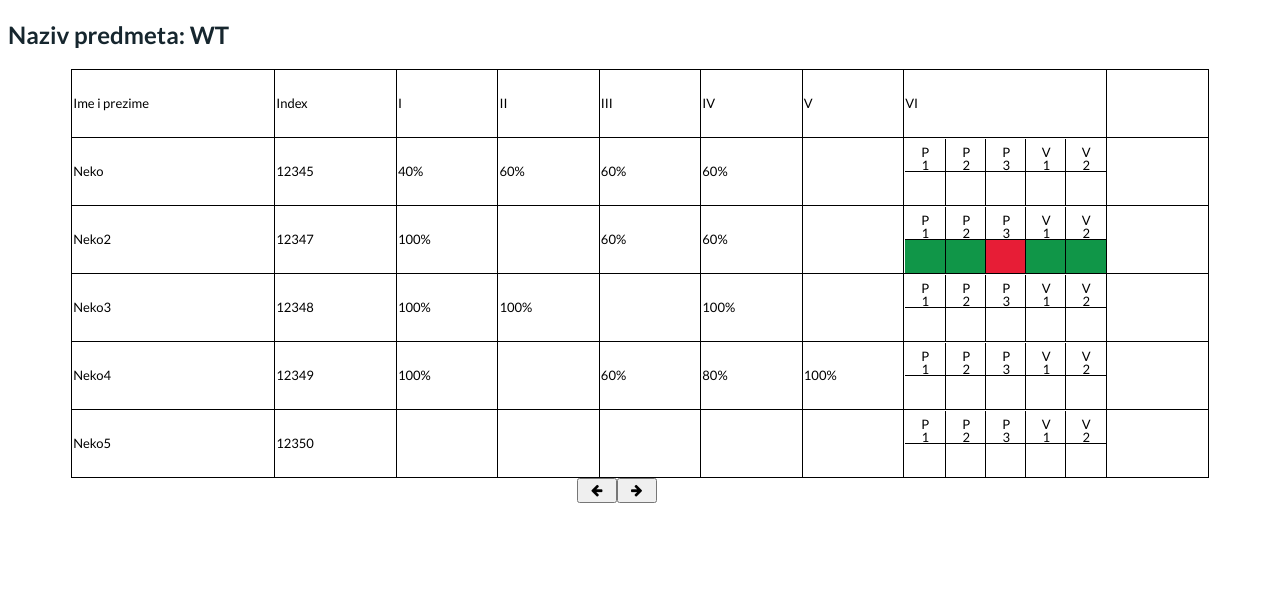
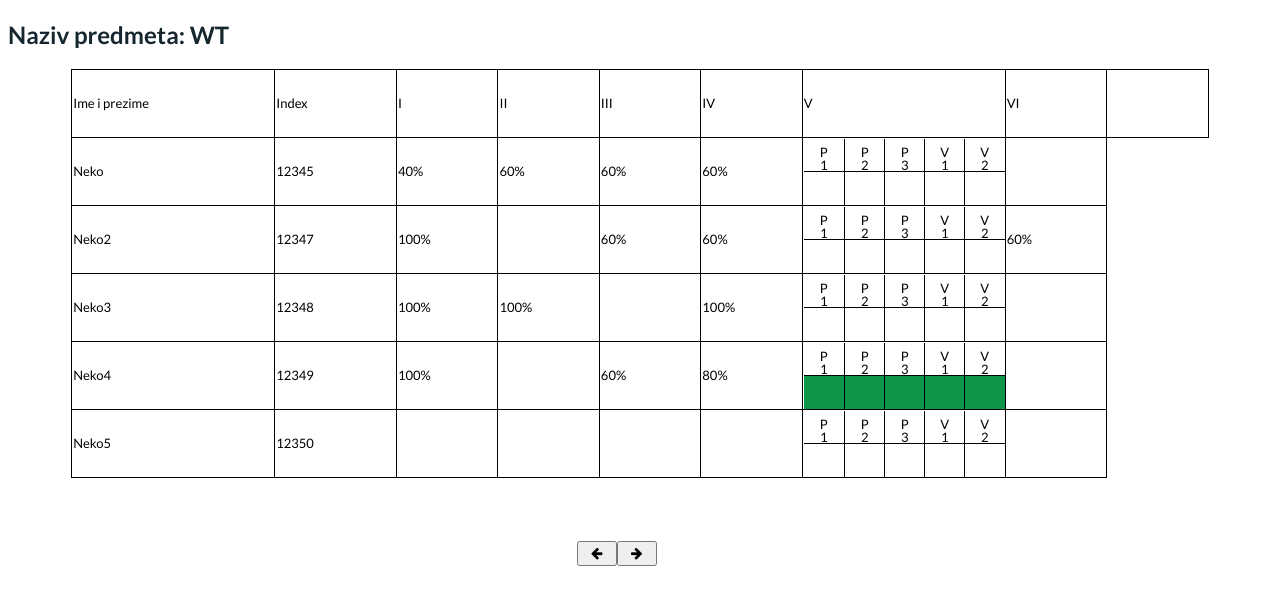
Before and after one commit to selmakurtovic4/AttendanceTrackerApp, a plain HTML site: page html/prisustvo.html in a window 1280 px wide. Drawn offline with Linux system fonts and the light colour scheme.

Commit message:
ispravke

```diff
--- a/css/prisustvo.css
+++ b/css/prisustvo.css
@@ -37,6 +37,7 @@ button{
 
   width: 40px;
   height: 25px;
+  margin-top: 5%;
 }
 
 .button-prethodni{
--- a/scripts/TabelaPrisustvo.js
+++ b/scripts/TabelaPrisustvo.js
@@ -37,7 +37,7 @@ let TabelaPrisustvo = function (divRef, podaci) {
 
            if(podaci.prisustva[i].predavanja<0 || podaci.prisustva[i].vjezbe<0)
            return false;
-           if(podaci.prisustva[i].predavanja>podaci.predavanja || podaci.prisustva[i].vjezbe>podaci.vjezbe)
+           if(podaci.prisustva[i].predavanja>podaci.brojPredavanjaSedmicno || podaci.prisustva[i].vjezbe>podaci.brojVjezbiSedmicno)
            return false;
             //Postoji prisustvo za studenta koji nije u listi studenata
            if( listaStudenata.filter(item=>item==podaci.prisustva[i].index).length==0)
@@ -122,20 +122,18 @@ for(var i=0; i<brojStudenata; i++){
      let ubacenaCell=row.insertCell();
      nacrtajKolonu(row,j,ubacenaCell,i);
       }
-   // nacrtajObicneKolone(brojSedmica-1, tr,1,i);
+
    let ubacenaCell=row.insertCell();
      ubacenaCell.className="trenutna-sedmica";
     nacrtajTrenutnuKolonu(brojSedmica,ubacenaCell,i);
-    let sirokaCell=row.insertCell(-1);
+    /*let sirokaCell=row.insertCell(-1);
     sirokaCell.textContent="";
-   // row.insertCell(sirokaCell);
+
    sirokaCell.className="kraj";
    sirokaCell.colSpan="11";
+   */
 
 
-    // nacrtajObicneKolone(10, tr,7);
-
-    //table.appendChild(tr);
  }
 
    //tr.cells[0].remove();
@@ -171,21 +169,7 @@ for(var i=0; i<brojStudenata; i++){
     let rowTrenutni=table.rows[i];
     //uklanjam prethodnu kolonu
    rowTrenutni.cells[trenutnaSedmica].remove();
-   //naKrajUbacujem
-   /*if(trenutnaSedmica==brojSedmica){
 
-   //sad trenutna kolona
-   let ubacenaCellTrenutna=rowTrenutni.insertCell();
-   ubacenaCellTrenutna.className="trenutna-sedmica";
-  nacrtajTrenutnuKolonu(trenutnaSedmica-1,ubacenaCellTrenutna,i-1);
-  //ispisuje se normalno trenutna sedmica
-  rowTrenutni.cells[trenutnaSedmica+1].remove();
-  var ubacenaCell=rowTrenutni.insertCell();
-  nacrtajKolonu(rowTrenutni,trenutnaSedmica,ubacenaCell,i-1);
-
-   }
-   else{
-    */
     //prethodna uklonjena->crtam tu trenutnu
     let ubacenaCellTrenutna=rowTrenutni.insertCell(trenutnaSedmica);
    ubacenaCellTrenutna.className="trenutna-sedmica";
@@ -195,9 +179,6 @@ for(var i=0; i<brojStudenata; i++){
    var ubacenaCell=rowTrenutni.insertCell(trenutnaSedmica+1);
    nacrtajKolonu(rowTrenutni,trenutnaSedmica,ubacenaCell,i-1);
 
-    //var ubacenaCell=rowTrenutni.insertCell(trenutnaSedmica+1);
-
-   //}
 
 
 
@@ -233,37 +214,11 @@ for(var i=0; i<brojStudenata; i++){
     sljedecaDugme.onclick=function(){sljedecaSedmica();};
 
 
-    /*function nacrtajObicneKolone( brojSedmica, tr, pocetak, i){
-//4 do 4
-        for(j=pocetak; j<=brojSedmica; j++){
-
-          //  tr.removeChild( document.createElement('td') );
-         // let td3=document.createElement('td');
-           // tr.appendChild( td3 );
-
-
-                var ukupnoPrisustvo=podaci.brojPredavanjaSedmicno+podaci.brojVjezbiSedmicno;
-                 var pozivFunkcije=dajInformacijePoIndexuiSedmici(podaci,podaci.studenti[i].index, j);
-                 let predavanja=pozivFunkcije[0];
-                 let vjezbe=pozivFunkcije[1];
-                 let uneseniPodaci=pozivFunkcije[2];
-                 let prisustvo=( (predavanja+vjezbe)/ukupnoPrisustvo)*100;
-                 if(uneseniPodaci)
-                 tr.cells[j].innerHTML=prisustvo+"%";
-
-
-
-
-        }
-    }*/
 
     function nacrtajKolonu(row,j,ubacenaCell,i){
         //j je sedmica
         //znaci crtam j+2 kolonu
-     /*   if(pocetnoCrtanje)
-        var ubacenaCell=row.insertCell();
-        else
-        var ubacenaCell=row.insertCell(j+2);*/
+
         var ukupnoPrisustvo=podaci.brojPredavanjaSedmicno+podaci.brojVjezbiSedmicno;
                  var pozivFunkcije=dajInformacijePoIndexuiSedmici(podaci,podaci.studenti[i].index, j);
                  let predavanja=pozivFunkcije[0];
@@ -291,9 +246,6 @@ function nacrtajTrenutnuKolonu( trenutnaSedmica,ubacenaCell,i){
      let brojPredavanja=trenutnoPrisustvo[0];
      let brojVjezbi=trenutnoPrisustvo[1];
      let unesenoTrenutnoPrisustvo=trenutnoPrisustvo[2];
-   /* td1=document.createElement('td');
-    td1.className="trenutna-sedmica";
-    tr.appendChild( td1 );*/
 
     var divTrenutna = document.createElement("div");
     divTrenutna.className="trenutna";
@@ -351,7 +303,6 @@ function nacrtajTrenutnuKolonu( trenutnaSedmica,ubacenaCell,i){
 
    divTrenutna.appendChild(divPrisustvo);
 
-    //td1.appendChild(divTrenutna);
     ubacenaCell.appendChild(divTrenutna);
 
 
--- a/scripts/prisustvo.js
+++ b/scripts/prisustvo.js
@@ -15,5 +15,5 @@ prisustva:[
 predmet:"WT", brojPredavanjaSedmicno:3, brojVjezbiSedmicno:2});
 
 //pozivanje metoda
-//prisustvo.sljedecaSedmica();
-//prisustvo.prethodnaSedmica();
+prisustvo.sljedecaSedmica();
+prisustvo.prethodnaSedmica();
```
